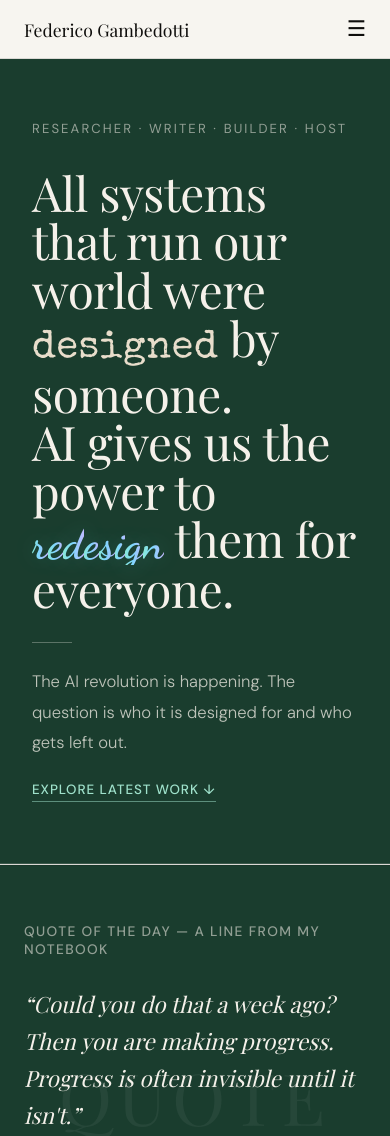
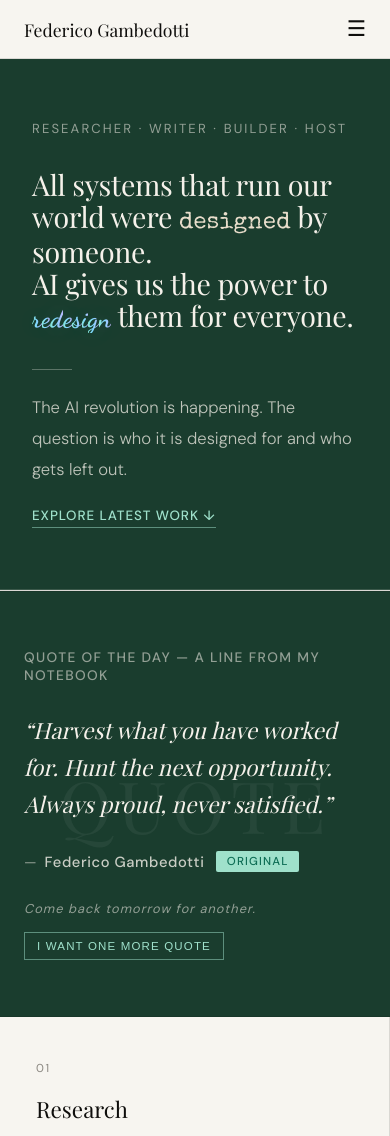
Before and after one commit to fGambedotti/fgambedotti.github.io, a plain HTML site: page index.html in a window 390 px wide. Shown: the top 1136 px of the page. Drawn offline with nearby package versions, Linux system fonts and the light colour scheme; no server answers; a web font is replaced by a local one.

Commit message:
Refine hero headline sizing and randomize quote selection on load

```diff
--- a/quotes.js
+++ b/quotes.js
@@ -3,8 +3,8 @@
 // "Quote of the day — a line from my notebook"
 //
 // 50 quotes: 30 original (FG), 20 attributed.
-// Rotation logic: uses today's date as seed so every visitor
-// sees the same quote on the same day. Feels curated, not random.
+// Rotation logic: random quote on each page load so visitors
+// may see different quotes at the same time.
 // ============================================================
 
 const QUOTES = [
@@ -264,20 +264,16 @@ const QUOTES = [
 ];
 
 // - ROTATION LOGIC
-// Same quote for all visitors on the same calendar day.
-// Change QUOTES_VERSION to force a reset if you update the list.
-const QUOTES_VERSION = 1;
 let baseQuoteIndex = 0;
 let quoteOffset = 0;
 
-function getQuoteIndexOfTheDay() {
-  const now = new Date();
-  const seed = now.getFullYear() * 10000 + (now.getMonth() + 1) * 100 + now.getDate() + QUOTES_VERSION;
-  return seed % QUOTES.length;
-}
-
-function getQuoteOfTheDay() {
-  return QUOTES[getQuoteIndexOfTheDay()];
+function getRandomQuoteIndex() {
+  if (window.crypto && typeof window.crypto.getRandomValues === 'function') {
+    const randomBuffer = new Uint32Array(1);
+    window.crypto.getRandomValues(randomBuffer);
+    return randomBuffer[0] % QUOTES.length;
+  }
+  return Math.floor(Math.random() * QUOTES.length);
 }
 
 function escapeHtml(value) {
@@ -321,7 +317,7 @@ function renderQuoteOfTheDay() {
   const container = document.getElementById('quote-section');
   if (!container) return;
 
-  baseQuoteIndex = getQuoteIndexOfTheDay();
+  baseQuoteIndex = getRandomQuoteIndex();
   quoteOffset = 0;
   renderQuoteAtIndex(baseQuoteIndex, false);
 
--- a/style.css
+++ b/style.css
@@ -166,12 +166,13 @@ nav {
 
 .hero-headline {
   font-family: var(--serif);
-  font-size: clamp(3rem, 7.1vw, 7.25rem);
+  font-size: clamp(1.8rem, 4.26vw, 4.35rem);
   font-weight: 400;
-  line-height: 1.02;
+  line-height: 1.12;
   letter-spacing: -0.01em;
   color: var(--hero-text);
-  margin-bottom: 1.8rem;
+  margin-bottom: 2.1rem;
+  padding-bottom: 0.08em;
   max-width: 100%;
 }
 
@@ -195,7 +196,7 @@ nav {
   font-size: 0.92em;
   font-weight: 700;
   letter-spacing: 0;
-  line-height: 0.96;
+  line-height: 1.06;
 }
 
 .hero-word-future,
@@ -1477,7 +1478,7 @@ footer {
 
 @media (max-width: 520px) {
   .pillars { grid-template-columns: 1fr; }
-  .hero-headline { font-size: clamp(2.3rem, 12.2vw, 3.25rem); }
+  .hero-headline { font-size: clamp(1.38rem, 7.32vw, 1.95rem); }
 }
 
 @media (prefers-reduced-motion: reduce) {
```
